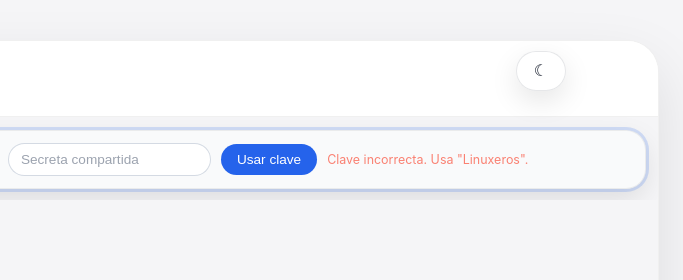
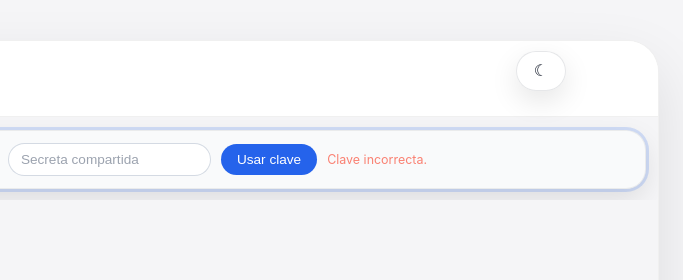
Before and after one commit to JesusBorbon/chat-seguro, a website: page public/index.html in a window 1280 px wide. Both pictures are taken after a click on the button "Usar clave". Shown: the top 280 px of the page, 461-1144 px from the left. Drawn offline with nearby package versions, Linux system fonts and the light colour scheme; no server answers.

Commit message:
Style, Validaciones

```diff
--- a/public/index.html
+++ b/public/index.html
@@ -842,7 +842,7 @@
         let bufferMensajesPendientes = []; // mensajes recibidos antes de tener la clave
         let claveValidaIngresada = false; // indica si ya se ingreso la clave permitida
 
-        const CLAVE_UNICA = "Linuxeros";
+        const CLAVE_UNICA = "Linux";
         const PASS_STORAGE_KEY = "chatE2E_pass_v1";
 
         // Por defecto, ocultar logout hasta estar autenticado
@@ -1019,7 +1019,7 @@
             const passwordCifrado = claveCifradoInput.value.trim();
 
             if (passwordCifrado !== CLAVE_UNICA) {
-                mensajeLogin.textContent = 'Clave incorrecta. Usa "Linuxeros".';
+                mensajeLogin.textContent = 'Clave incorrecta.';
                 mensajeLogin.style.color = "salmon";
                 input.disabled = true;
                 btn.disabled = true;
```
